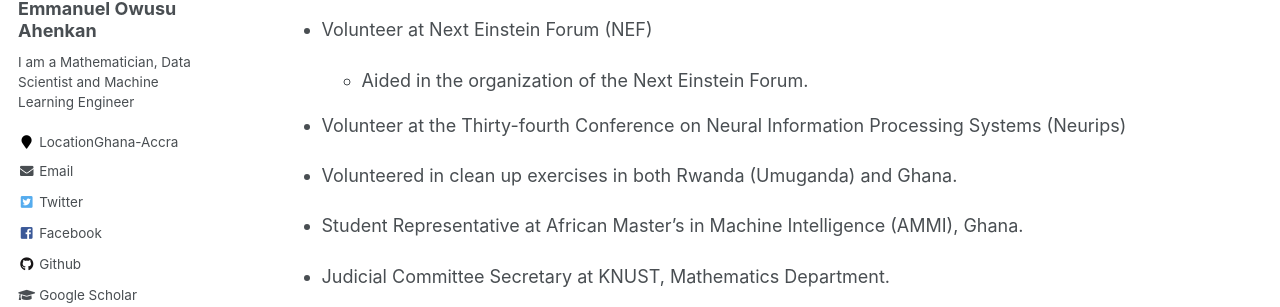
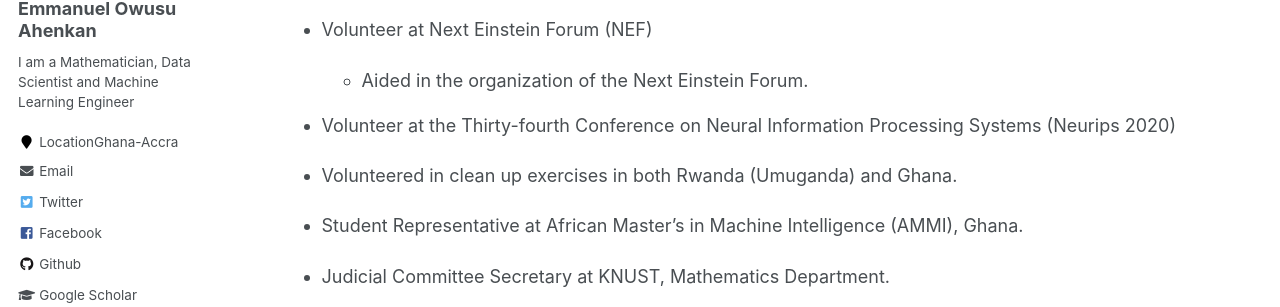
Before and after one commit to EmmanuelOwusu/EmmanuelOwusu.github.io, a Jekyll site: the page built from _pages/cv.md, in a window 1280 px wide and 900 px high, scrolled down 2105 px. Shown: the part 288-595 px from the top of the window. Built offline with Jekyll 4.4.1, drawn with Linux system fonts in a browser that asks for light colours; some web fonts are replaced.

```diff
--- a/_pages/cv.md
+++ b/_pages/cv.md
@@ -76,7 +76,7 @@ Service and leadership
 
   * Aided in the organization of the Next Einstein Forum.
 
-* Volunteer at the Thirty-fourth Conference on Neural Information Processing Systems (Neurips)
+* Volunteer at the Thirty-fourth Conference on Neural Information Processing Systems (Neurips 2020)
 
 * Volunteered in clean up exercises  in both Rwanda (Umuganda) and Ghana.
 
```
